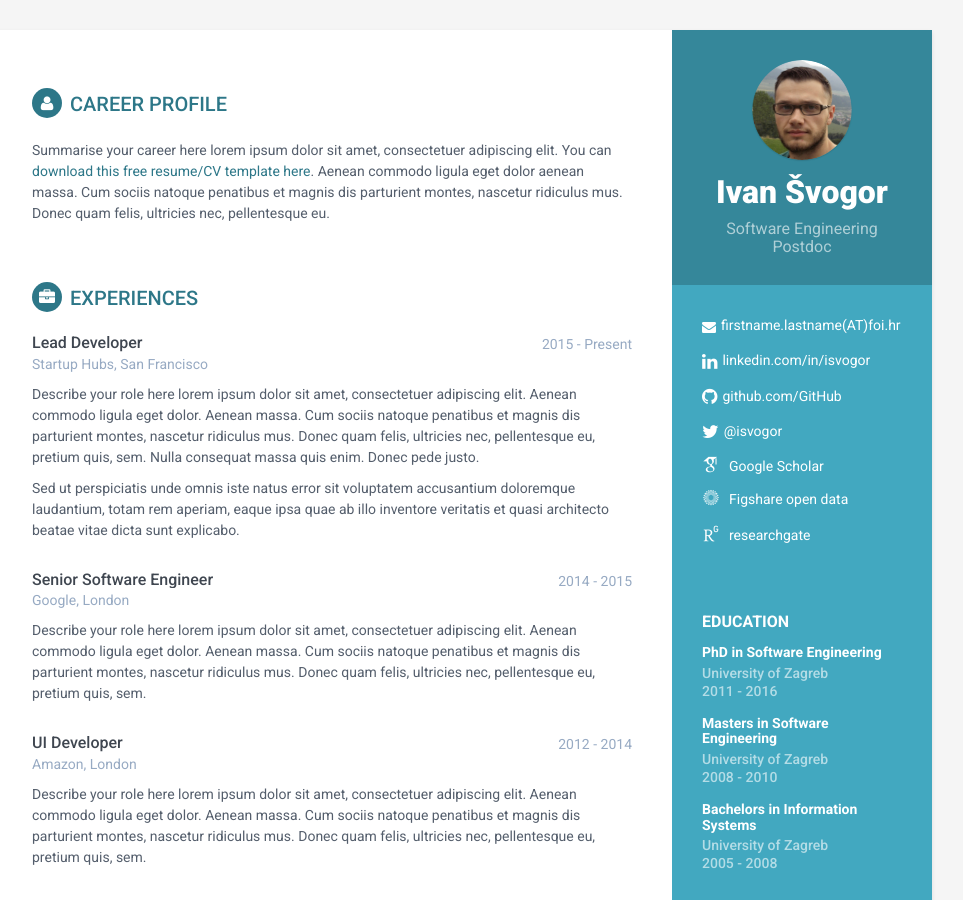
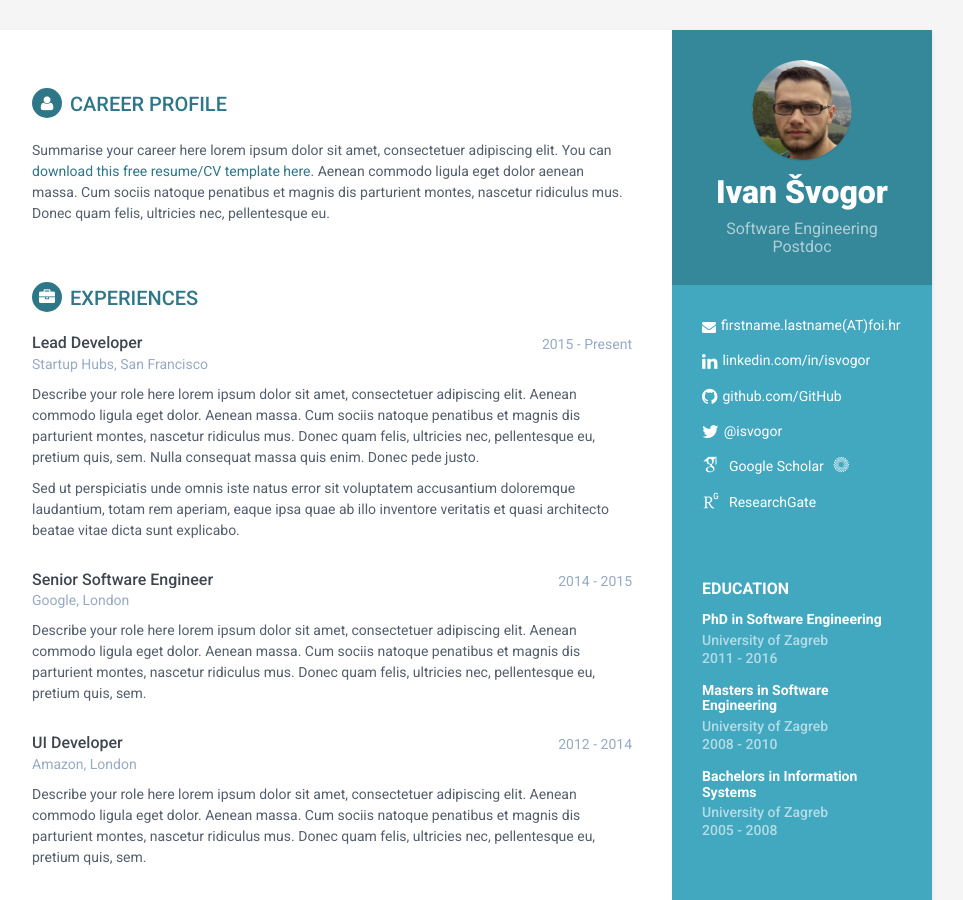
Before and after one commit to isvogor-foi/isvogor-foi.github.io, a Jekyll site: the page built from index.html, in a window 1280 px wide and 900 px high. Shown: the whole window, without its empty margins (188-1151 px from the left). Built offline with Jekyll 4.4.1, drawn with Linux system fonts in a browser that asks for light colours; some web fonts are replaced.

Commit message:
Update sidebar.html

```diff
--- a/_includes/sidebar.html
+++ b/_includes/sidebar.html
@@ -43,13 +43,13 @@
 
                    <li class="fa ai ai-figshare">
                       <span style="font-size: 14px;font-family: 'Roboto',sans-serif;">
-                      <a href="https://figshare.com/authors/_/2580775" target="_blank">Figshare open data</a>
+
                       </span>
                    </li>
 
                    <li class="fa ai ai-researchgate">
                       <span style="font-size: 14px;font-family: 'Roboto',sans-serif;">
-                        researchgate</span>
+                        <a href="https://www.researchgate.net/profile/Ivan_Svogor" target="_blank">ResearchGate</a></span>
                    </li>
 
 
```
